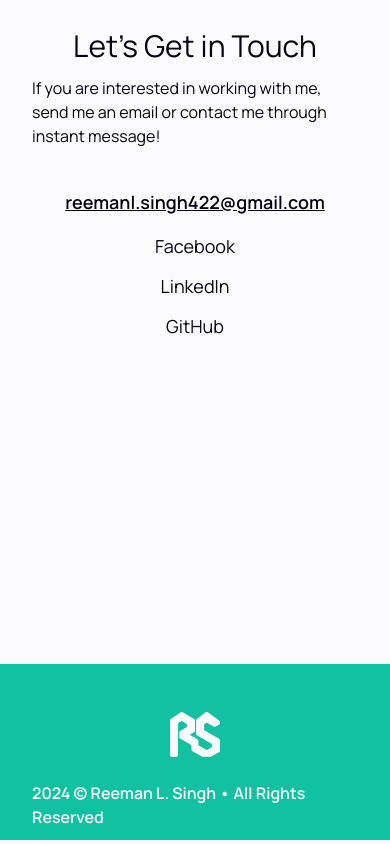
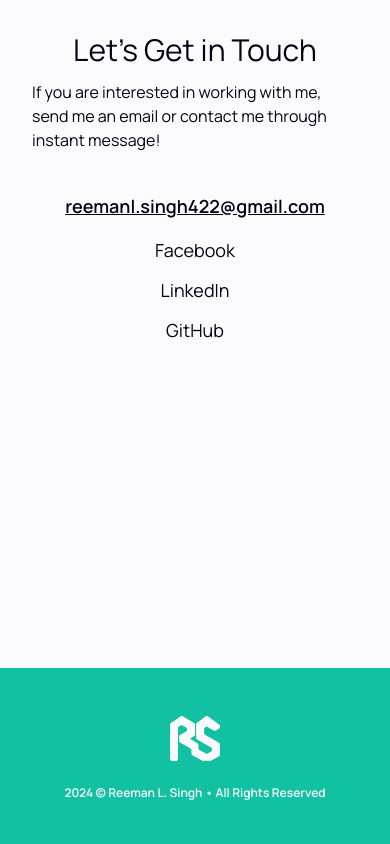
Before and after one commit to ReemanS/portfolio, a Next.js app: page / in a window 390 px wide. Shown: the part 3268-4112 px from the top of the page. Built offline with nearby package versions, Linux system fonts and the light colour scheme.

Commit message:
fix spacing and sizing issues

```diff
--- a/src/app/components/Footer.tsx
+++ b/src/app/components/Footer.tsx
@@ -10,7 +10,7 @@
         width={50}
         height={50}
       />
-      <div className="font-semibold mt-6">
+      <div className="font-semibold mt-6 text-xs sm:text-base">
         2024 © Reeman L. Singh • All Rights Reserved
       </div>
     </footer>
--- a/src/app/sections/About.tsx
+++ b/src/app/sections/About.tsx
@@ -31,7 +31,7 @@
               After all, the growth of technology is limitless, and I aim to
               grow my skills and talent alongside it.
             </p>
-            <p className="mb-5">
+            <p className="mb-6">
               These are some of the technologies that I am knowledgeable in:
             </p>
             <div className="mb-4">
--- a/src/app/sections/Contact.tsx
+++ b/src/app/sections/Contact.tsx
@@ -29,7 +29,7 @@
             <span className="relative group underline">
               reemanl.singh422@gmail.com
               <svg
-                className="absolute -right-8 top-1/3 w-5 h-5 text-background group-hover:text-primary group-active:text-primary transition duration-150"
+                className="absolute -right-8 top-1/2 -translate-y-1/2 w-5 h-5 text-background group-hover:text-primary group-active:text-primary transition duration-150"
                 stroke="currentColor"
                 fill="currentColor"
                 stroke-width="0"
```
